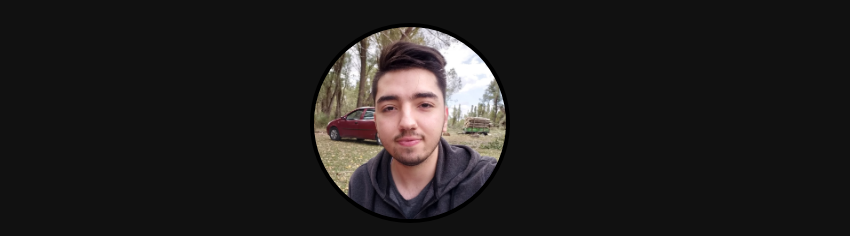
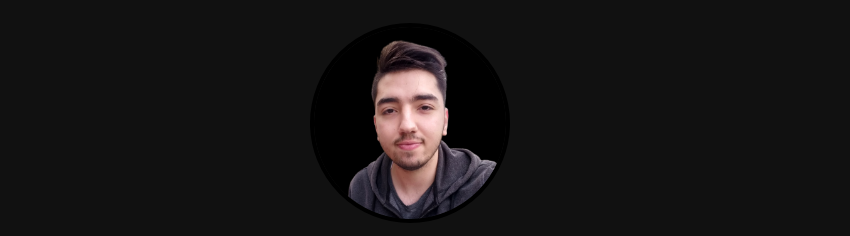
Before and after one commit to akifkomurcu/akifkomurcu.github.io, a plain HTML site: page index.html in a window 1280 px wide. Shown: the part 127-363 px from the top of the page, without its empty margins (230-1080 px from the left). Drawn offline with nearby package versions, Linux system fonts and the light colour scheme.

Commit message:
pp changed

```diff
--- a/index.html
+++ b/index.html
@@ -23,7 +23,7 @@
             </div>
         </div>
         <div class="mb-3">
-            <img id="picture" src="./img/resim.jpg" class="ortala">
+            <img id="picture" src="./img/resim.png" class="ortala">
         </div>
         <div class="about ortala mb-3">
               <!-- card class removed  -->
```
Also changed, not shown: img/resim.jpg (deleted), img/resim.png (added).
